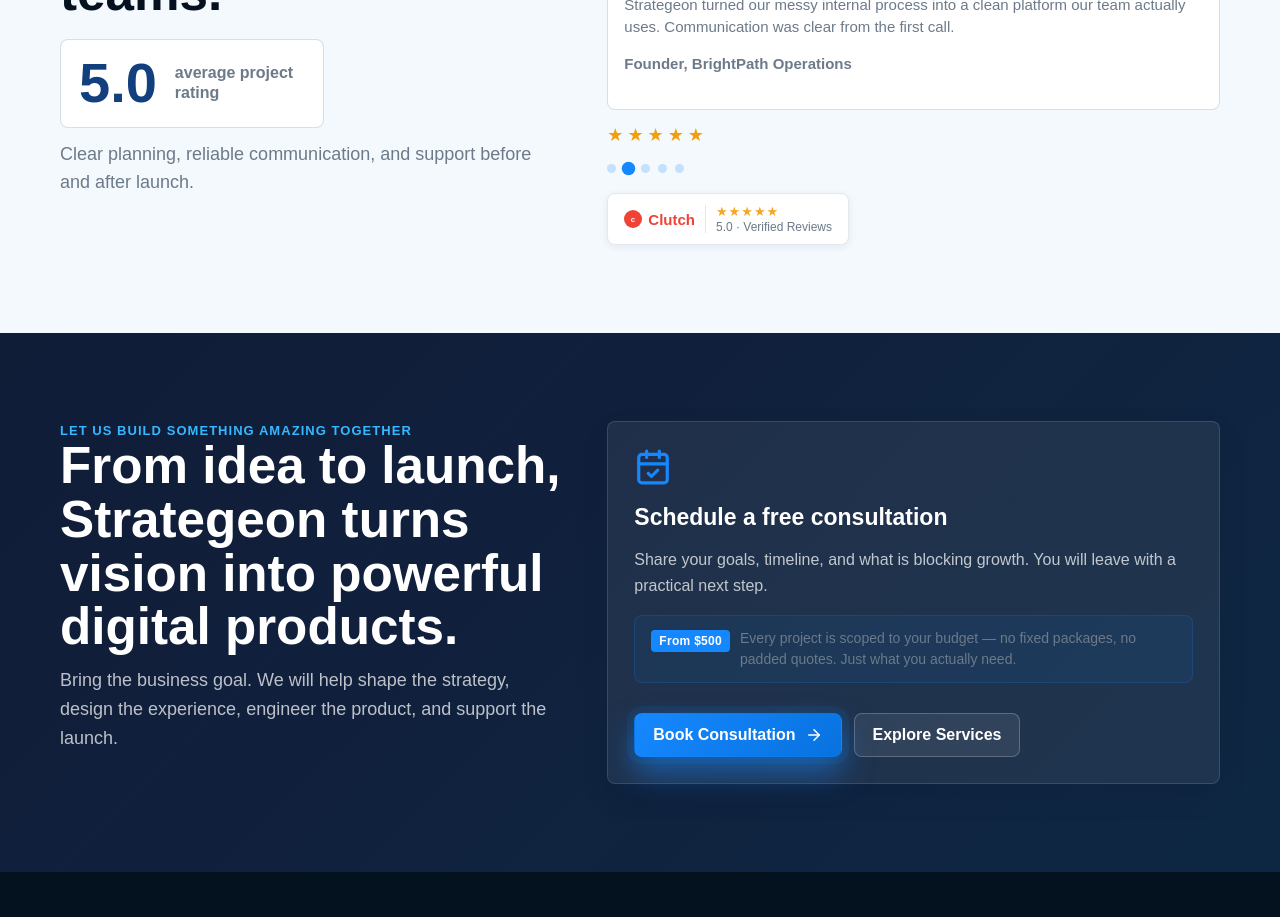
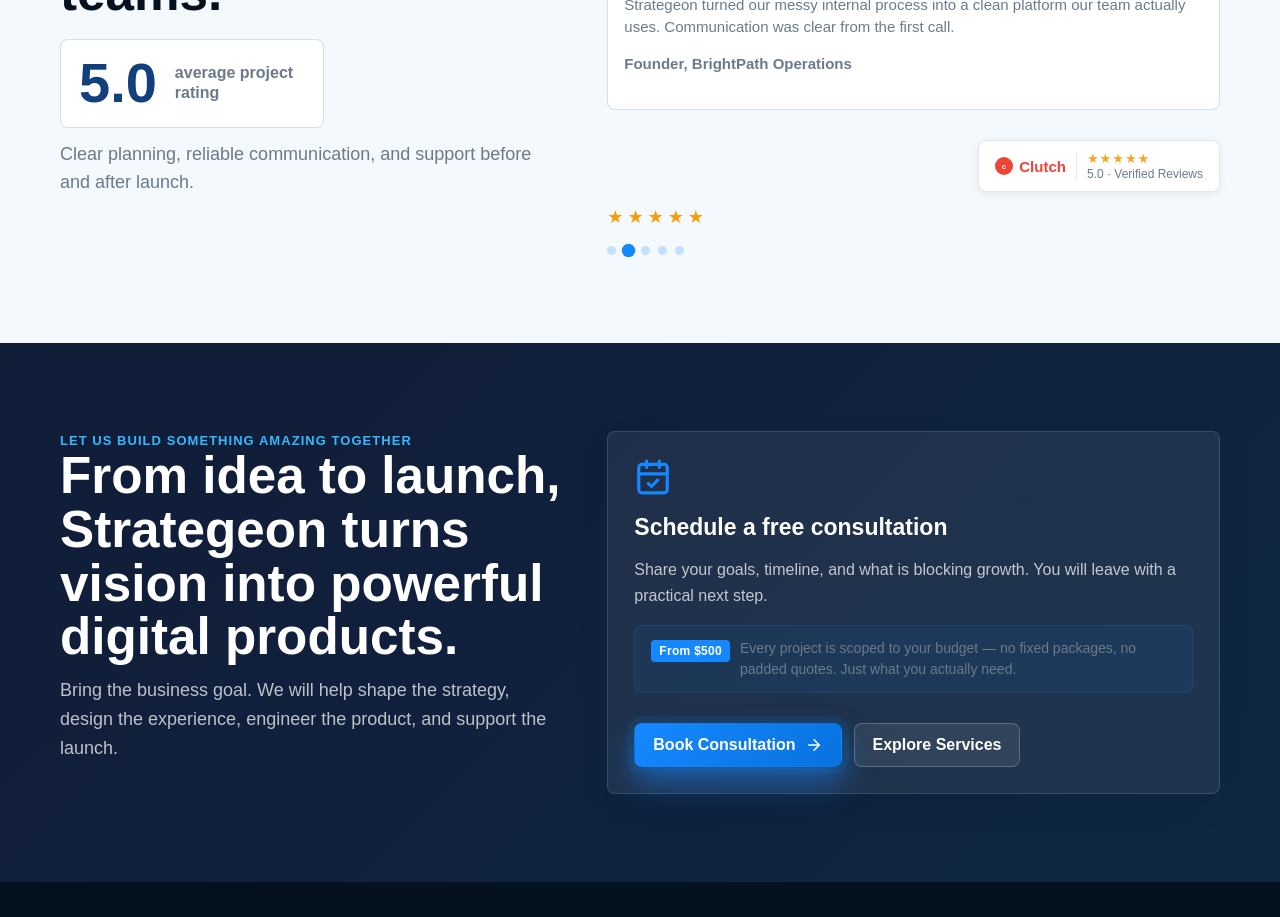
Before and after one commit to ZainAftab-dev/strategeon-softwares, a Next.js app: page / in a window 1280 px wide. Shown: the part 5600-6517 px from the top of the page. Built offline with nearby package versions, Linux system fonts and the light colour scheme.

Commit message:
Move Clutch badge to bottom-right of review card
Badge now sits right-aligned directly under the review card box,
above the stars and dots.

Co-Authored-By: Claude Sonnet 4.6 <noreply@anthropic.com>

```diff
--- a/app/page.js
+++ b/app/page.js
@@ -49,7 +49,6 @@ const homeSchema = {
 
 import Link from "next/link";
 import { MonitorSmartphone } from "lucide-react";
-import { ClutchBadge } from "@/components/ClutchBadge";
 import { HeroSection } from "@/components/HeroSection";
 import { InfiniteMarquee } from "@/components/InfiniteMarquee";
 import { AnimatedStats } from "@/components/AnimatedStats";
@@ -198,7 +197,6 @@ export default function HomePage() {
           </SlideLeft>
           <SlideRight>
             <ReviewsCarousel />
-            <ClutchBadge />
           </SlideRight>
         </div>
       </section>
--- a/components/ReviewsCarousel.js
+++ b/components/ReviewsCarousel.js
@@ -3,6 +3,7 @@
 import { useState, useEffect, useCallback } from "react";
 import { motion, AnimatePresence } from "framer-motion";
 import { reviews } from "@/data/site";
+import { ClutchBadge } from "@/components/ClutchBadge";
 
 export function ReviewsCarousel() {
   const [current, setCurrent] = useState(0);
@@ -50,6 +51,10 @@ export function ReviewsCarousel() {
         </motion.article>
       </AnimatePresence>
 
+      <div style={{ display: "flex", justifyContent: "flex-end", marginTop: "10px" }}>
+        <ClutchBadge />
+      </div>
+
       {/* Star ratings — staggered fill */}
       <div className="carousel-stars">
         {[1, 2, 3, 4, 5].map((star, i) => (
```
